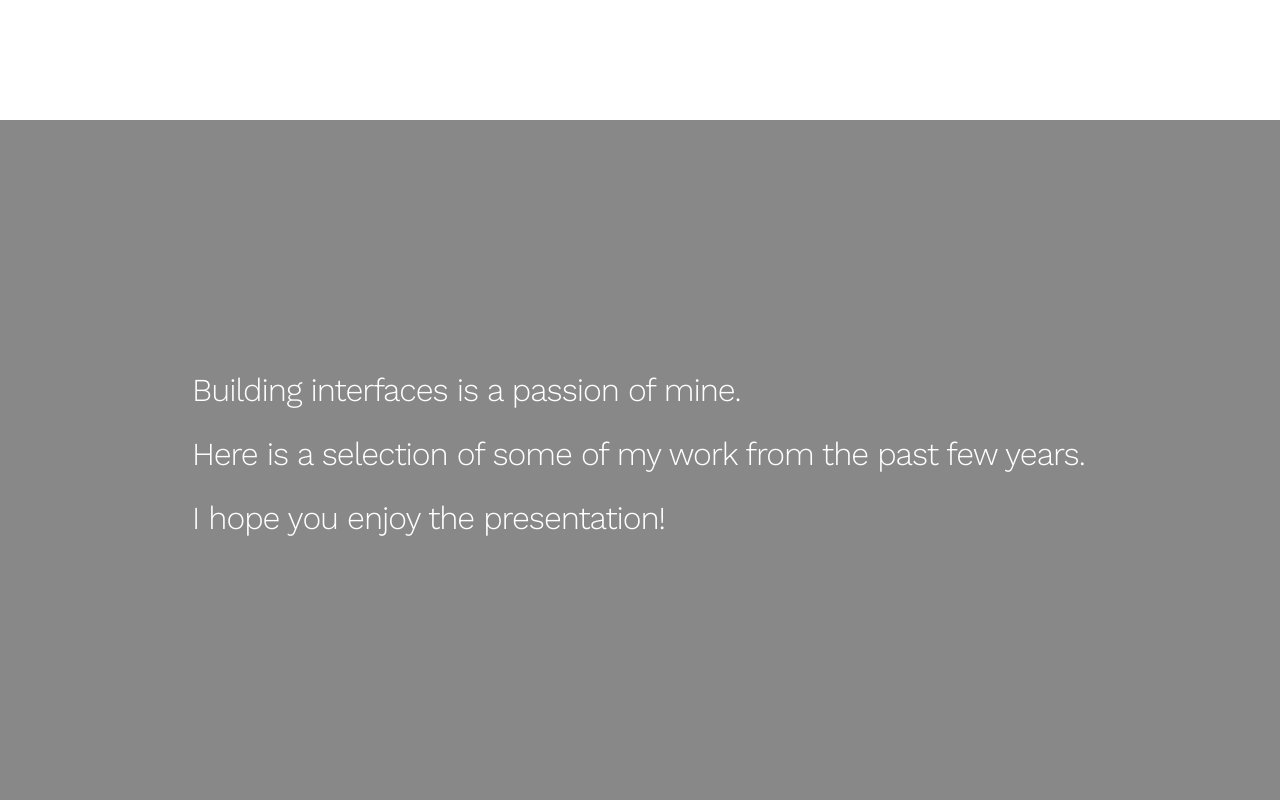
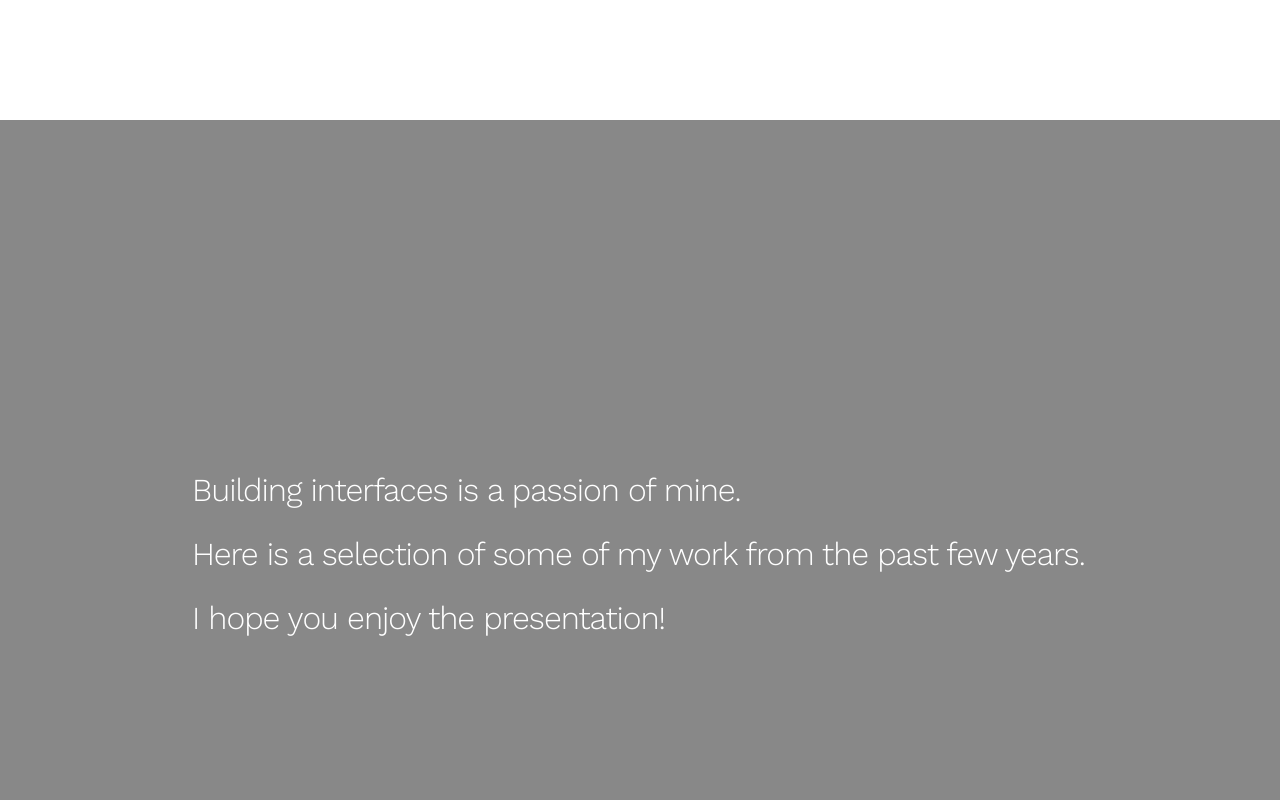
Before and after one commit to minigodzilla/stevediabo-portfolio, a website: page index.html in a window 1280 px wide. Shown: the part 1480-2280 px from the top of the page. Drawn offline with nearby package versions, Linux system fonts and the light colour scheme; a script that the page names is missing.

Commit message:
background color

```diff
--- a/sass/main.scss
+++ b/sass/main.scss
@@ -307,7 +307,7 @@ a
 		{
 			position: static;
 			width: 100vw;
-			min-height: 100vh;
+			min-height: 125vh;
 			padding: 36px 24px;
 			display: flex;
 			flex-direction: column;
@@ -461,12 +461,12 @@ a
 
 					&.sd-screen-content-video
 					{
+						cursor: pointer;
 						transition: filter 200ms ease;
 					}
 
 					&.sd-screen-content-image
 					{
-						cursor: pointer;
 						transition: filter 200ms ease;
 					}
 				}
@@ -561,6 +561,7 @@ a
 					.sd-screen-content-video
 					{
 						filter: brightness(100%) contrast(100%) !important;
+						cursor: default;
 					}
 
 					.sd-overlay .sd-svg-play-btn
```
Also changed, not shown: css/main.css.
